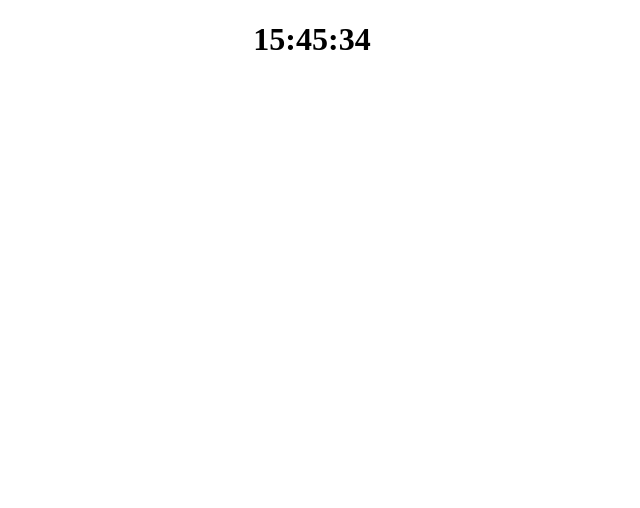
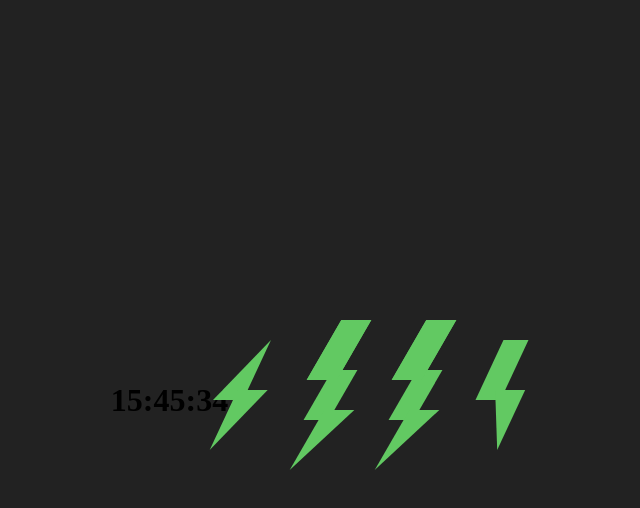
Before and after one commit to IASA-HJ/2022NULL, a plain HTML site: page index.html in a window 1280 px wide. Shown: the whole page, without its empty margins (328-968 px from the left). Drawn offline with Linux system fonts and the light colour scheme.

Commit message:
Clock+ThunderBolt

```diff
--- a/index.html
+++ b/index.html
@@ -2,10 +2,17 @@
 <html>
 <head>
     <link rel="stylesheet" href="clock.css" />
+    <link rel="stylesheet" type="text/css" href="style.css" />
 </head>
 <body>
     <h1 class="h1-clock"></h1>
+    <div class="thunderbolt">
+        <div class="shape1"></div>
+        <div class="shape2"></div>
+        <div class="shape3"></div>
+        <div class="shape4"></div>
 
+    </div>
     <script src = "clock.js"></script>
 </body>
 </html>
--- /dev/null
+++ b/style.css
@@ -0,0 +1,118 @@
+*
+{
+    margin : 0;
+    padding : 0;
+    box-sizing: border-box;
+}
+:root
+{
+    --clr: rgb(98, 201, 98);
+}
+body
+{
+    display: flex;
+    justify-content: center;
+    align-items: center;
+    min-height: 100vh;
+    background: #222;
+}
+.thunderbolt
+{
+    display: flex;
+    gap: 60px;
+}
+.thunderbolt .shape1
+{
+    position: relative;
+    width: 0;
+    height: 0;
+    border-bottom: 60px solid var(--clr);
+    border-left: 30px solid transparent;
+    transform: skewX(-25deg) translate(-50%, -50%);
+}
+.thunderbolt .shape1::before
+{
+    content: '';
+    position: absolute;
+    bottom: -110px;
+    right: -20px;
+    width: 0;
+    height: 0;
+    border-top: 60px solid var(--clr);
+    border-right: 30px solid transparent;
+}
+.thunderbolt .shape2
+{
+    position: relative;
+    width: 25px;
+    height: 50px;
+    background: var(--clr);
+    transform: skewX(-30deg);
+
+}
+.thunderbolt .shape2::before
+{
+    content: '';
+    position: absolute;
+    top: -50px;
+    left: -20px;
+    border-bottom: 60px solid var(--clr);
+    border-left: 30px solid var(--clr);
+}
+.thunderbolt .shape2::after
+{
+    content: '';
+    position: absolute;
+    bottom: -50px;
+    right: -20px;
+    border-top: 60px solid var(--clr);
+    border-right: 30px solid transparent;
+}
+.thunderbolt .shape3
+{
+    position: relative;
+    width: 25px;
+    height: 50px;
+    background: var(--clr);
+    transform: skewX(-30deg);
+
+}
+.thunderbolt .shape3::before
+{
+    content: '';
+    position: absolute;
+    top: -50px;
+    left: -20px;
+    border-bottom: 60px solid var(--clr);
+    border-left: 30px solid var(--clr);
+}
+.thunderbolt .shape3::after
+{
+    content: '';
+    position: absolute;
+    bottom: -50px;
+    right: -20px;
+    border-top: 60px solid var(--clr);
+    border-right: 30px solid transparent;
+}
+
+.thunderbolt .shape4
+{
+    position: relative;
+    width: 25px;
+    height: 60px;
+    background: var(--clr);
+    transform: skewX(-25deg) translate(-50%, -50%);
+
+}
+.thunderbolt .shape4::before
+{
+    content: '';
+    position: absolute;
+    bottom: -50px;
+    right: -20px;
+    width: 0;
+    height: 0;
+    border-top: 60px solid var(--clr);
+    border-left: 30px solid transparent;
+}
```
Also changed, not shown: identify.css (added).
